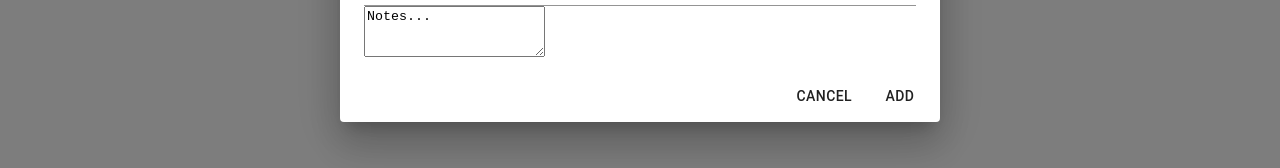
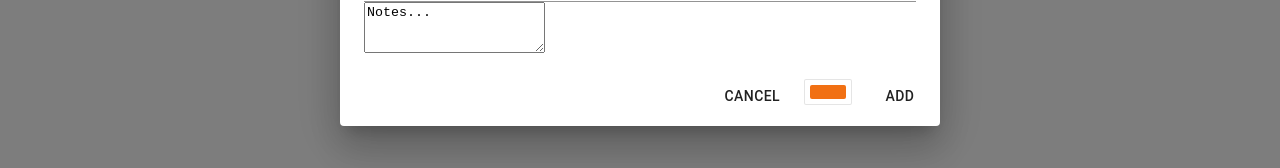
Before and after one commit to tannerfronk/pomodoro, a React (Create React App) app: page / in a window 1280 px wide. Both pictures are taken after a click on the button 1232 px from the left and 228 px from the top of the page. Shown: the part 444-612 px from the top of the page. Built offline with nearby package versions, Linux system fonts and the light colour scheme.

Commit message:
Color Picker Updates

```diff
--- a/package.json
+++ b/package.json
@@ -14,6 +14,7 @@
     "react-compound-timer": "^1.2.0",
     "react-dom": "^17.0.2",
     "react-scripts": "4.0.3",
+    "reactcss": "^1.2.3",
     "web-vitals": "^1.1.1",
     "yup": "^0.32.9"
   },
--- a/src/Tasks.js
+++ b/src/Tasks.js
@@ -16,6 +16,7 @@ import AddIcon from "@material-ui/icons/Add";
 import { Formik } from "formik";
 import * as Yup from "yup";
 import { makeStyles } from "@material-ui/core/styles";
+import ColorPickerButton from './colorPicker'
 // import { render } from "@testing-library/react";
 
 const useStyles = makeStyles({
@@ -264,6 +265,7 @@ export default function Tasks() {
               </DialogContent>
               <DialogActions>
                 <Button onClick={handleClose}>Cancel</Button>
+                <Button><ColorPickerButton></ColorPickerButton></Button>
                 <Button type="submit">{editOpen === false ? "Add" : "Edit"}</Button>
               </DialogActions>
             </form>
--- a/src/colorPicker.js
+++ b/src/colorPicker.js
@@ -1,39 +1,75 @@
-import React, { Component } from "react";
-import ReactDOM from "react-dom";
-import ColorPicker from "react-color-picker-text";
-import "./styles.css";
+import React from 'react';
+import reactCSS from 'reactcss'
+import { SliderPicker } from 'react-color';
 
-class App extends Component {
-  onColorPickerInfoChange = color => {
-    console.log("Main Color Change", color);
-  };
+class ColorPickerButton extends React.Component {
 
-  render() {
-    // change the default design of the color picker
-    const styles = {
-      title: "Color Picker",
-      labelStyle: {
-        paddingBottom: "7px",
-        fontSize: "11px"
-      },
-      colorTextBoxStyle: {
-        height: "35px",
-        border: "none",
-        borderBottom: "1px solid lightgray",
-        paddingLeft: "35px"
+    state = {
+        displayColorPicker: false,
+        color: {
+          r: '241',
+          g: '112',
+          b: '19',
+          a: '1',
+        },
       }
-    };
-    return (
-      <ColorPicker
-        onColorChange={this.onColorPickerInfoChange}
-        title={styles.title}
-        labelStyle={styles.labelStyle}
-        colorTextBoxStyle={styles.colorTextBoxStyle}
-        pickerType={"Chrome"}
-      />
-    );
-  }
+
+      handleClick = () => {
+        this.setState({ displayColorPicker: !this.state.displayColorPicker })
+      }
+
+      handleClose = () => {
+        this.setState({ displayColorPicker: false })
+      }
+
+      handleChange = (color) => {
+        this.setState({ color: color.rgb })
+      }
+
+    render() {
+
+        const styles = reactCSS({
+            'default': {
+                color: {
+                width: '36px',
+                height: '14px',
+                borderRadius: '2px',
+                background: `rgba(${ this.state.color.r }, ${ this.state.color.g }, ${ this.state.color.b }, ${ this.state.color.a })`,
+                },
+                swatch: {
+                padding: '5px',
+                background: '#fff',
+                borderRadius: '1px',
+                boxShadow: '0 0 0 1px rgba(0,0,0,.1)',
+                display: 'inline-block',
+                cursor: 'pointer',
+                },
+                popover: {
+                position: 'absolute',
+                zIndex: '2',
+                },
+                cover: {
+                position: 'fixed',
+                top: '0px',
+                right: '0px',
+                bottom: '0px',
+                left: '0px',
+                },
+            },
+        })
+
+        return (
+            <div>
+                <div style={ styles.swatch } onClick={ this.handleClick }>
+                <div style={ styles.color } />
+                </div>
+                { this.state.displayColorPicker ? <div style={ styles.popover }>
+                <div style={ styles.cover } onClick={ this.handleClose }/>
+                <SliderPicker color={ this.state.color } onChange={ this.handleChange } />
+                </div> : null }
+            </div>
+        )
+    }
 }
 
-const rootElement = document.getElementById("root");
-ReactDOM.render(<App />, rootElement);
+export default ColorPickerButton
```
